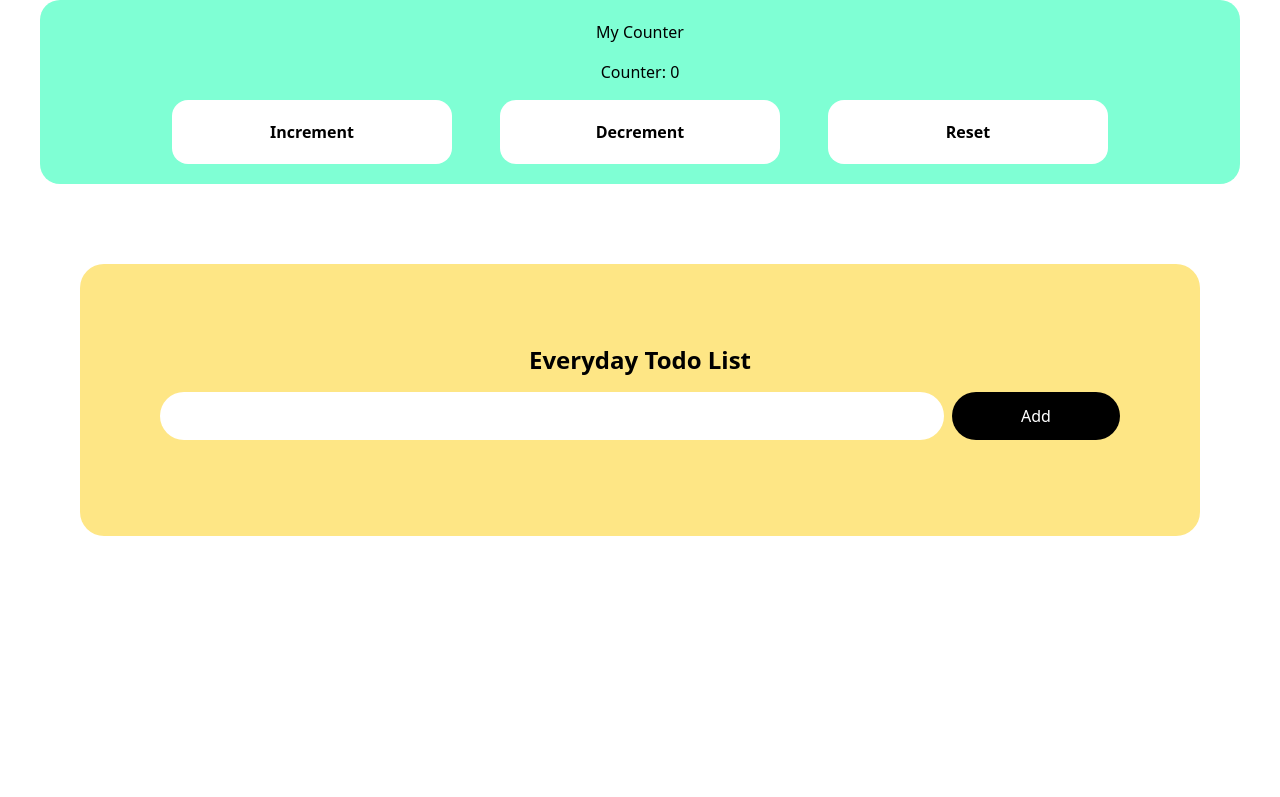
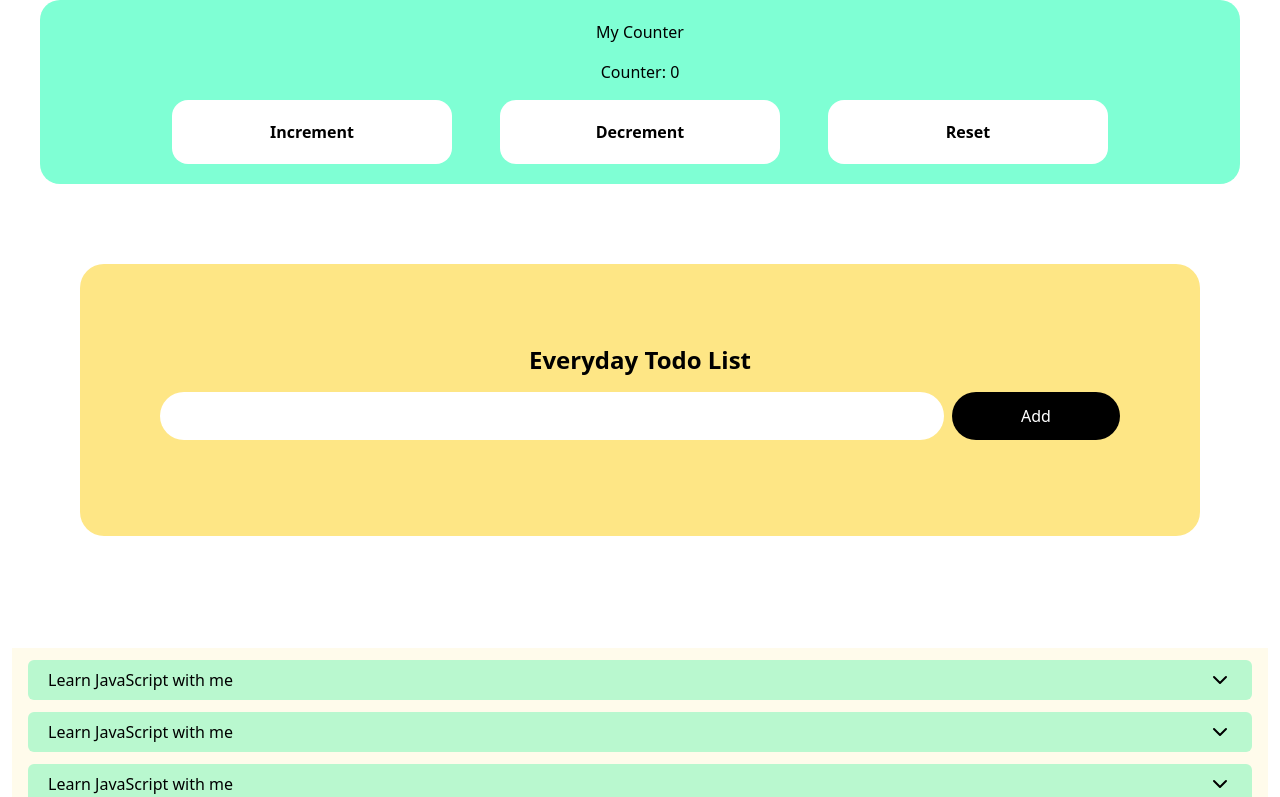
Before and after one commit to Subarna1911/Mini-Projects-, a React (Vite) app: page / in a window 1280 px wide. Shown: the top 797 px of the page. Built offline with nearby package versions, Linux system fonts and the light colour scheme.

Commit message:
created accordian and  which helps me to undersatnd more about useState hooks and conditional rendering

```diff
--- a/src/App.jsx
+++ b/src/App.jsx
@@ -1,12 +1,14 @@
 import React from 'react'
 import Counter from './components/Counter'
 import ToDoList from './components/ToDoList'
+import Accordian from './components/Accordian'
 
 const App = () => {
   return (
     <div>
       <Counter/>
       <ToDoList/>
+      <Accordian/>
     </div>
   )
 }
--- /dev/null
+++ b/src/components/Accordian.jsx
@@ -0,0 +1,75 @@
+import React from 'react'
+import { useState } from 'react';
+import { ChevronDown } from 'lucide-react';
+import { ChevronUp } from 'lucide-react';
+
+
+const demoData = [
+
+    {
+    heading: "Learn JavaScript with me",
+    paragraph:
+      "JavaScript is a dynamic programming language used to build interactive web pages.",
+  },
+
+  {
+    heading: "Learn JavaScript with me",
+    paragraph:
+      "JavaScript is a dynamic programming language used to build interactive web pages.",
+  },
+
+  {
+    heading: "Learn JavaScript with me",
+    paragraph:
+      "JavaScript is a dynamic programming language used to build interactive web pages.",
+  },
+
+  {
+    heading: "Learn JavaScript with me",
+    paragraph:
+      "JavaScript is a dynamic programming language used to build interactive web pages.",
+  },
+
+  {
+    heading: "Learn JavaScript with me",
+    paragraph:
+      "JavaScript is a dynamic programming language used to build interactive web pages.",
+  },
+
+];
+
+
+
+const Accordian = () => {
+
+const [activeIndex, setActiveIndex] = useState(null);
+
+ function handleClick (index){
+   setActiveIndex(prev=>(prev === index ? null : index));
+
+ }
+
+  return (
+    <div className='max-w-screen px-3 py-8 h-full'>
+        <div className='container px-4 py-3 bg-amber-50 space-y-3'>
+            {demoData.map((item, index) =>(
+            <div key = {index} className='bg-green-200 text-black rounded-md px-5 py-2'>
+                <div  onClick={()=>handleClick(index)} className = 'cursor-pointer flex justify-between'>
+                     <h1>{item.heading}</h1>
+                     {activeIndex === index ? <span><ChevronUp/></span> : <span><ChevronDown/></span>}
+
+                </div>
+
+                {activeIndex === index && (
+                <p className=' bg-white mt-5 px-2 rounded-md py-2'>{item.paragraph}</p>
+                )}
+            </div>
+
+             ))}
+        </div>
+
+    </div>
+  )
+}
+
+export default Accordian
--- a/src/components/ToDoList.jsx
+++ b/src/components/ToDoList.jsx
@@ -12,7 +12,6 @@
   const handleClick = ()=>{
     setItems(prevList=> [...prevList, inputValues]);
     setInputValues("");
-
   }
 
   const removeList = (index)=>{
@@ -26,7 +25,6 @@
     }
   }
 
-
   return (
     <div className="max-w-screen h-full p-20">
       <div className="container m-auto p-20 bg-amber-200 rounded-3xl">
@@ -38,16 +36,14 @@
             value={inputValues}
             onChange={handleChange}
              onKeyDown={handleKeyDown}
+          />
 
-          />
           <button className="bg-black text-white px-4 py-3 rounded-full w-50 inline-block cursor-pointer" onClick={handleClick}>Add</button>
         </div>
-
         <div>
             <ul className="space-x-2 w-full flex items-center sm:flex-wrap ">
                 {items.map((item , index)=>{
                     return <li className="bg-green-600 rounded-full py-2 px-3 flex gap-3 text-white" key={index}>{item} <button onClick={()=>removeList(index)} className="text-red-700 font-bold  bg-white rounded-full px-2 y-2 cursor-pointer">X</button> </li>
-
                 })}
             </ul>
         </div>
```
